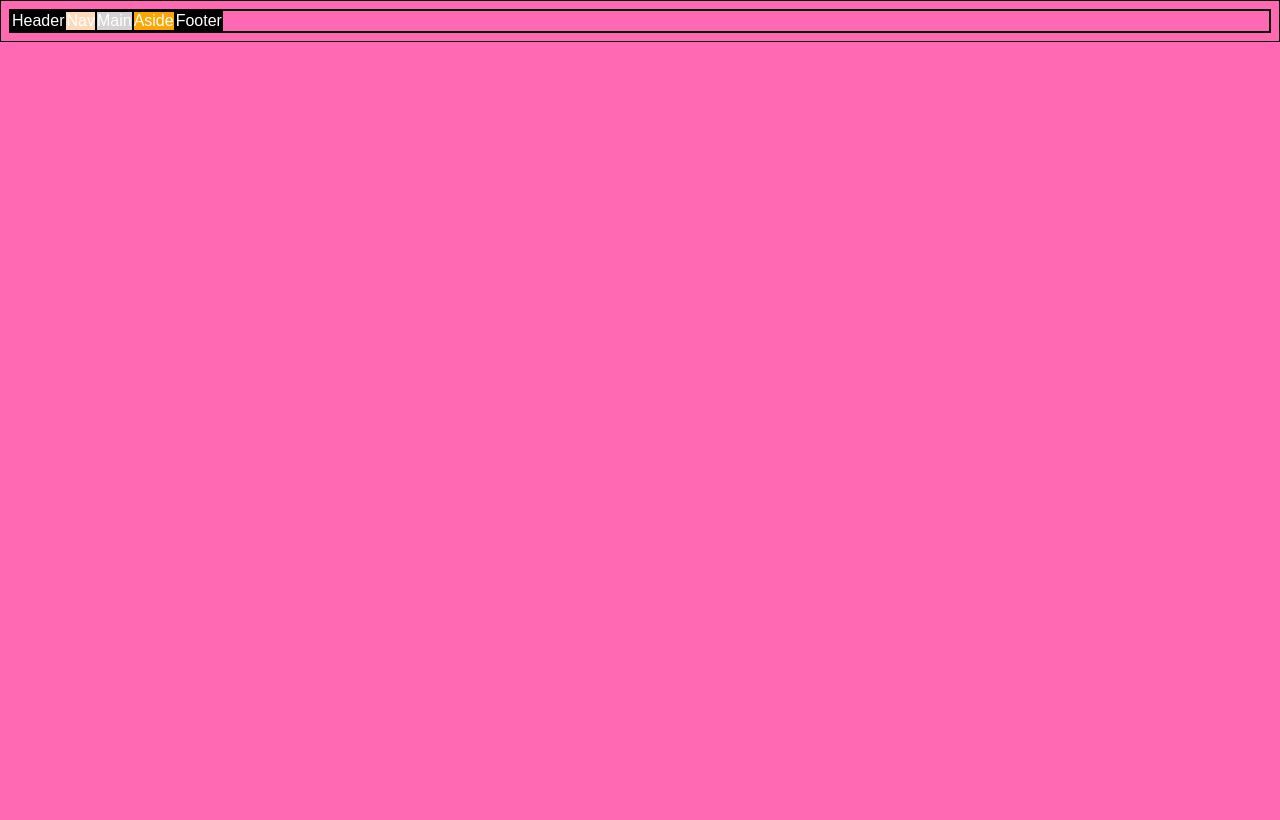
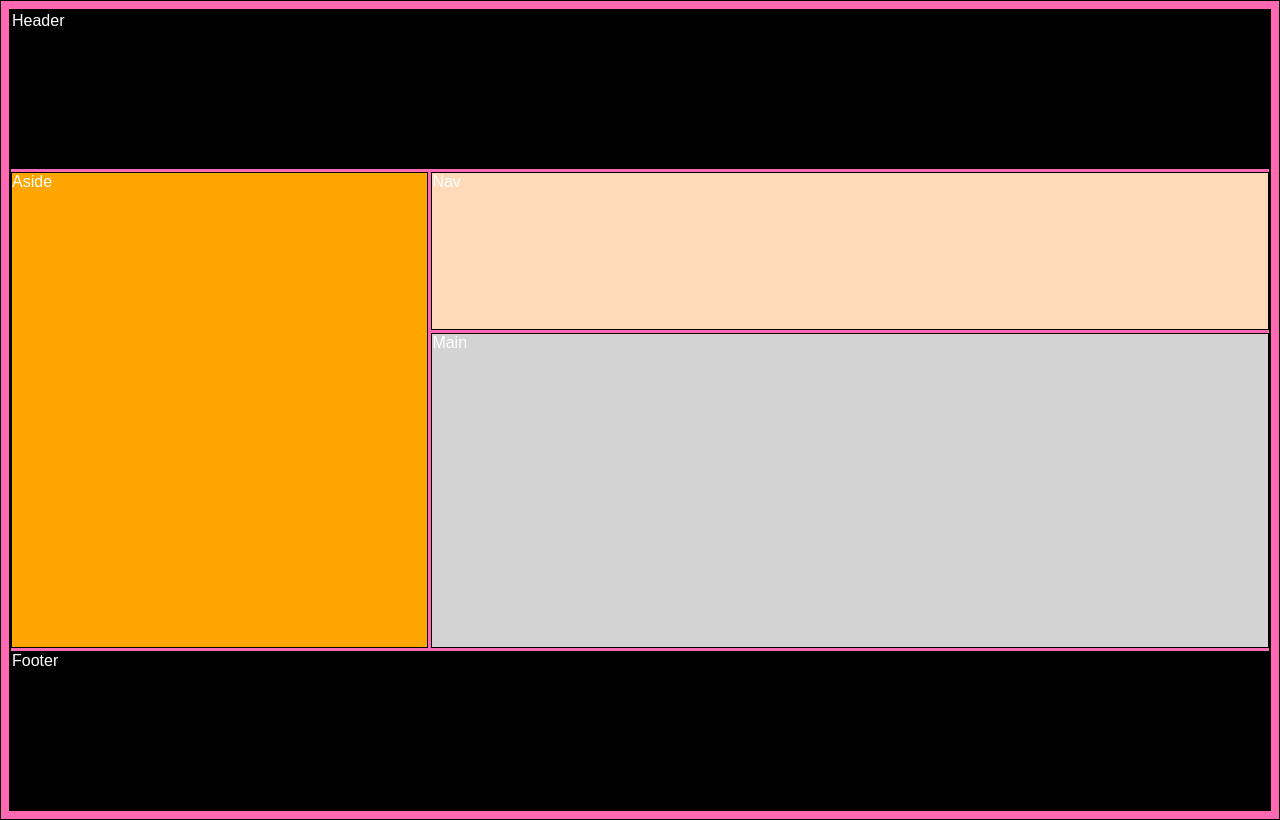
Before and after one commit to awo-ali/grid, a plain HTML site: page index.html in a window 1280 px wide. Drawn offline with Linux system fonts and the light colour scheme.

Commit message:
edit grid container

```diff
--- a/style.css
+++ b/style.css
@@ -9,6 +9,8 @@
 }
 
 .grid-container {
+    display: grid;
+    height: 100vh;
     grid-template-columns: 1fr 1fr 1fr;
     grid-template-rows: 0.6fr 0.6fr 1.2fr 0.6fr;
     grid-template-areas:
@@ -16,7 +18,8 @@
     "aside nav nav"
     "aside main main"
     "footer footer footer";
-    display: flex;
+    grid-gap: 0.2rem;
+
 }
 
 .header{
```
